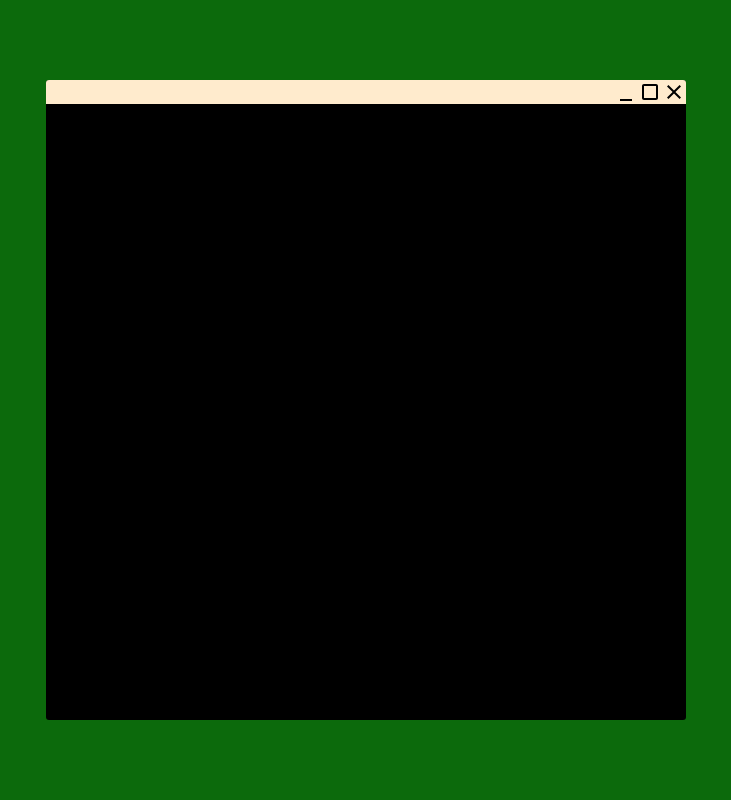
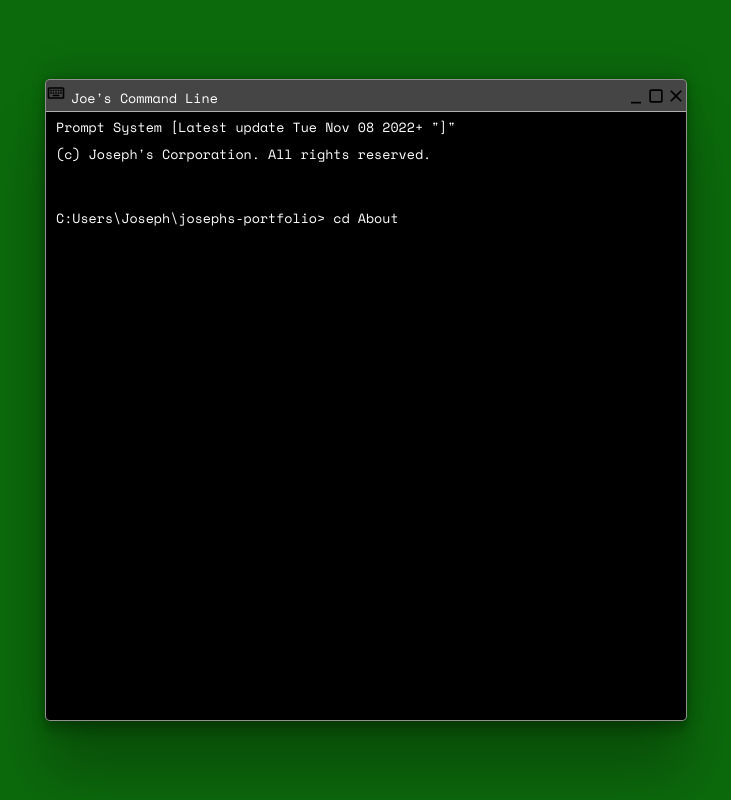
Before and after one commit to Josebergreno/Portfolio, a React (Create React App) app: page / in a window 1280 px wide. Shown: the whole page, without its empty margins (274-1005 px from the left). Built offline with nearby package versions, Linux system fonts and the light colour scheme.

Commit message:
styled command line component

```diff
--- a/public/index.html
+++ b/public/index.html
@@ -2,15 +2,20 @@
 <html lang="en">
   <head>
     <meta charset="utf-8" />
+
+    <!-- fonts -->
     <link rel="preconnect" href="https://fonts.googleapis.com" />
     <link rel="preconnect" href="https://fonts.gstatic.com" crossorigin />
     <link
-      href="https://fonts.googleapis.com/css2?family=Press+Start+2P&display=swap"
+      href="https://fonts.googleapis.com/css2?family=Press+Start+2P&family=Space+Mono&display=swap"
       rel="stylesheet"
     />
+
     <style>
-      @import url("https://fonts.googleapis.com/css2?family=Press+Start+2P&display=swap");
+      @import url("https://fonts.googleapis.com/css2?family=Press+Start+2P&family=Space+Mono&display=swap");
     </style>
+    <!-- fonts ^ -->
+
     <link rel="icon" href="%PUBLIC_URL%/favicon.ico" />
     <meta name="viewport" content="width=device-width, initial-scale=1" />
     <meta name="theme-color" content="#000000" />
--- a/src/components/About/About.js
+++ b/src/components/About/About.js
@@ -1,7 +1,6 @@
 import styles from "./About.module.css";
 import logo from "../../UI/logo-cropped.svg";
 import avatar from "../../UI/avatar.svg";
-import { Button, Typography } from "@mui/material";
 
 const About = (props) => {
   const boxShadow = {
--- a/src/components/CommandLine.js/CommandLine.js
+++ b/src/components/CommandLine.js/CommandLine.js
@@ -2,15 +2,36 @@ import styles from "./CommandLine.module.css";
 import CloseOutlinedIcon from "@mui/icons-material/CloseOutlined";
 import MinimizeOutlinedIcon from "@mui/icons-material/MinimizeOutlined";
 import CropSquareOutlinedIcon from "@mui/icons-material/CropSquareOutlined";
+import KeyboardOutlinedIcon from "@mui/icons-material/KeyboardOutlined";
 
 const CommandLine = () => {
+  const today = new Date().toDateString();
+
+  const update = () => {
+    return "Prompt System [Latest update" + " " + `${today}+ "]"`;
+  };
+
   return (
     <div className={styles["main-container"]}>
       <div className={styles["command-line--container"]}>
         <div className={styles["top-bar"]}>
-          <MinimizeOutlinedIcon />
-          <CropSquareOutlinedIcon />
-          <CloseOutlinedIcon />
+          <div>
+            <KeyboardOutlinedIcon fontSize="small" />
+            <span className={styles["title"]}>Joe's Command Line</span>
+          </div>
+
+          <div className={styles["grouping"]}>
+            <MinimizeOutlinedIcon fontSize="small" />
+            <CropSquareOutlinedIcon fontSize="small" />
+            <CloseOutlinedIcon fontSize="small" />
+          </div>
+        </div>
+        <div className={styles["first-line"]}>{update()}</div>
+        <div className={styles["second-line"]}>
+          (c) Joseph's Corporation. All rights reserved.
+        </div>
+        <div className={styles["code"]}>
+          C:Users\Joseph\josephs-portfolio> cd About
         </div>
       </div>
     </div>
--- a/src/components/CommandLine.js/CommandLine.module.css
+++ b/src/components/CommandLine.js/CommandLine.module.css
@@ -1,16 +1,23 @@
 .command-line--container {
+  display: grid;
   width: 80vmin;
   height: 80vmin;
   grid-template-rows: repeat(20, 1fr);
-  border-radius: 3px;
+  border: 0.5px rgba(255, 255, 255, 0.57) solid;
+  border-radius: 5px;
   background-color: black;
+  box-shadow: rgba(0, 0, 0, 0.25) 0px 54px 55px,
+    rgba(0, 0, 0, 0.12) 0px -12px 30px, rgba(0, 0, 0, 0.12) 0px 4px 6px,
+    rgba(0, 0, 0, 0.17) 0px 12px 13px, rgba(0, 0, 0, 0.09) 0px -3px 5px;
 }
 .top-bar {
   border-radius: 3px 3px 0 0;
   display: flex;
-  justify-content: flex-end;
-  background-color: blanchedalmond;
+  justify-content: space-between;
+  align-items: center;
+  background-color: rgba(128, 128, 128, 0.542);
   grid-row: 1/2;
+  border-bottom: 0.5px solid rgba(255, 255, 255, 0.57);
 }
 
 .main-container {
@@ -20,3 +27,41 @@
   grid-row: 2/3;
   grid-column: 2/3;
 }
+
+.title {
+  color: white;
+  padding-left: 5px;
+  font-family: "Space Mono", monospace;
+  font-size: smaller;
+}
+
+.grouping {
+  display: flex;
+  justify-content: center;
+  align-items: center;
+}
+
+.first-line {
+  padding-top: 5px;
+  grid-row: 2/3;
+  padding-left: 10px;
+  font-family: "Space Mono", monospace;
+  font-size: smaller;
+  color: white;
+}
+
+.second-line {
+  grid-row: 3/4;
+  padding-left: 10px;
+  font-family: "Space Mono", monospace;
+  font-size: smaller;
+  color: white;
+}
+
+.code {
+  grid-row: 5/6;
+  padding-left: 10px;
+  font-family: "Space Mono", monospace;
+  font-size: smaller;
+  color: white;
+}
```
